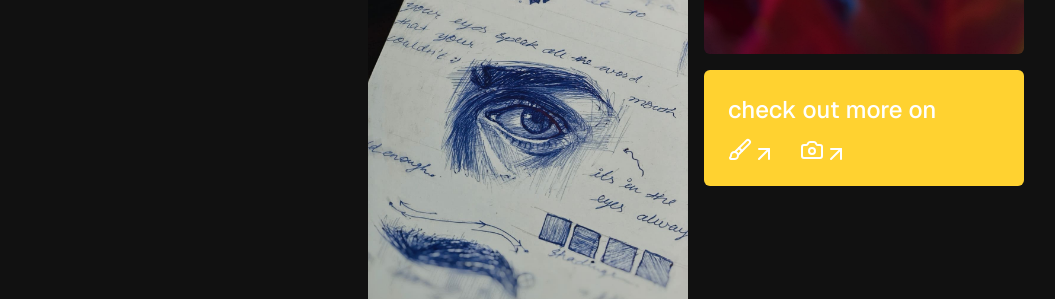
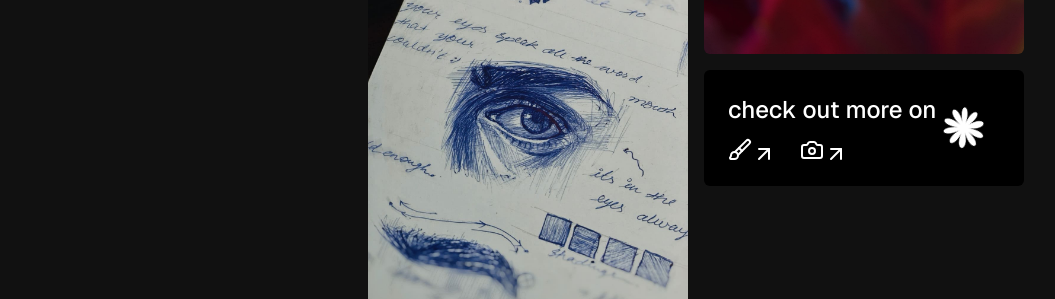
Before and after one commit to DharmBharodiya/dharm-portfolio, a React (Vite) app: page /gallery in a window 1280 px wide. Shown: the part 9623-9922 px from the top of the page, without its empty margins (112-1167 px from the left). Built offline with nearby package versions, Linux system fonts and the light colour scheme.

Commit message:
REFACTOR: Changed UI of check out more component.

```diff
--- a/src/components/Gallery/Instagram.jsx
+++ b/src/components/Gallery/Instagram.jsx
@@ -1,9 +1,24 @@
 import { ArrowUpRightIcon, Globe2Icon, CameraIcon, Brush } from "lucide-react"
 import { NavLink } from "react-router-dom"
+import { motion } from "framer-motion"
+import { useTheme } from "../../ThemeContext"
 
 function Instagram() {
+    const {theme} = useTheme()
   return (
-    <div className="text-white p-6 bg-amber-300 rounded-md">
+    <div className="text-white p-6 bg-[#000] rounded-md relative">
+        <motion.img
+            src={`${theme === "dark" ? "/images/flowerWhite.png" : "/images/flowerBordered.png"}`}
+            alt="flowerwhite"
+            className="absolute w-12 h-12 top-1/2 -translate-y-1/2 right-1/2 translate-x-30 sm:w-10 sm:h-10  sm:ml-58"
+            animate={{ rotate: 360 }}
+            initial={{ rotate: 0 }}
+            transition={{
+                repeat: Infinity,
+                ease: 'linear',
+                duration: 8, // 10 seconds for a moderate spin speed
+                repeatType: 'loop',}}
+      />
         <h1 className="text-2xl font-medium mb-3">check out more on</h1>
         <div className="flex">
             <div className="flex pr-6 group">
```
